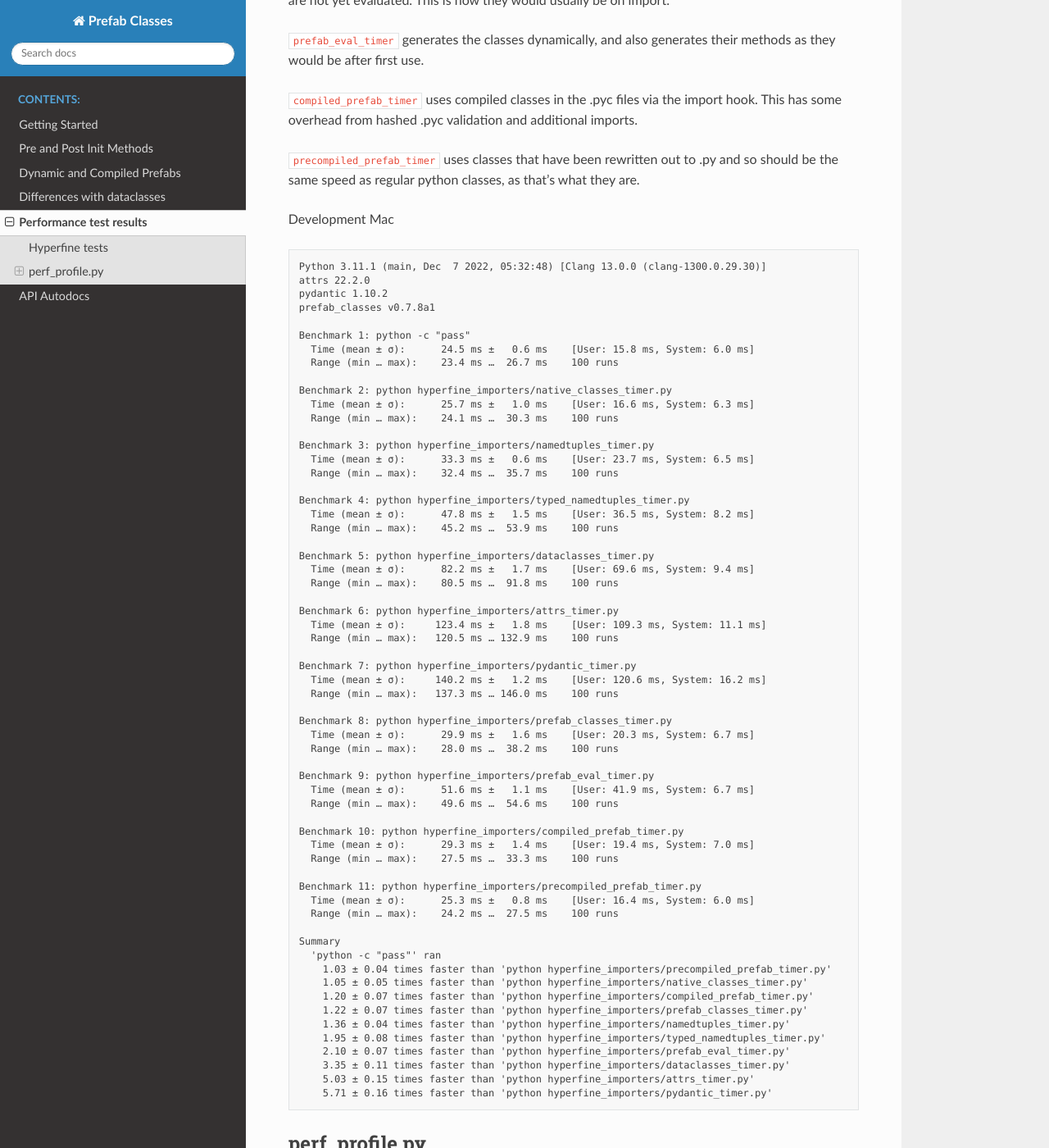
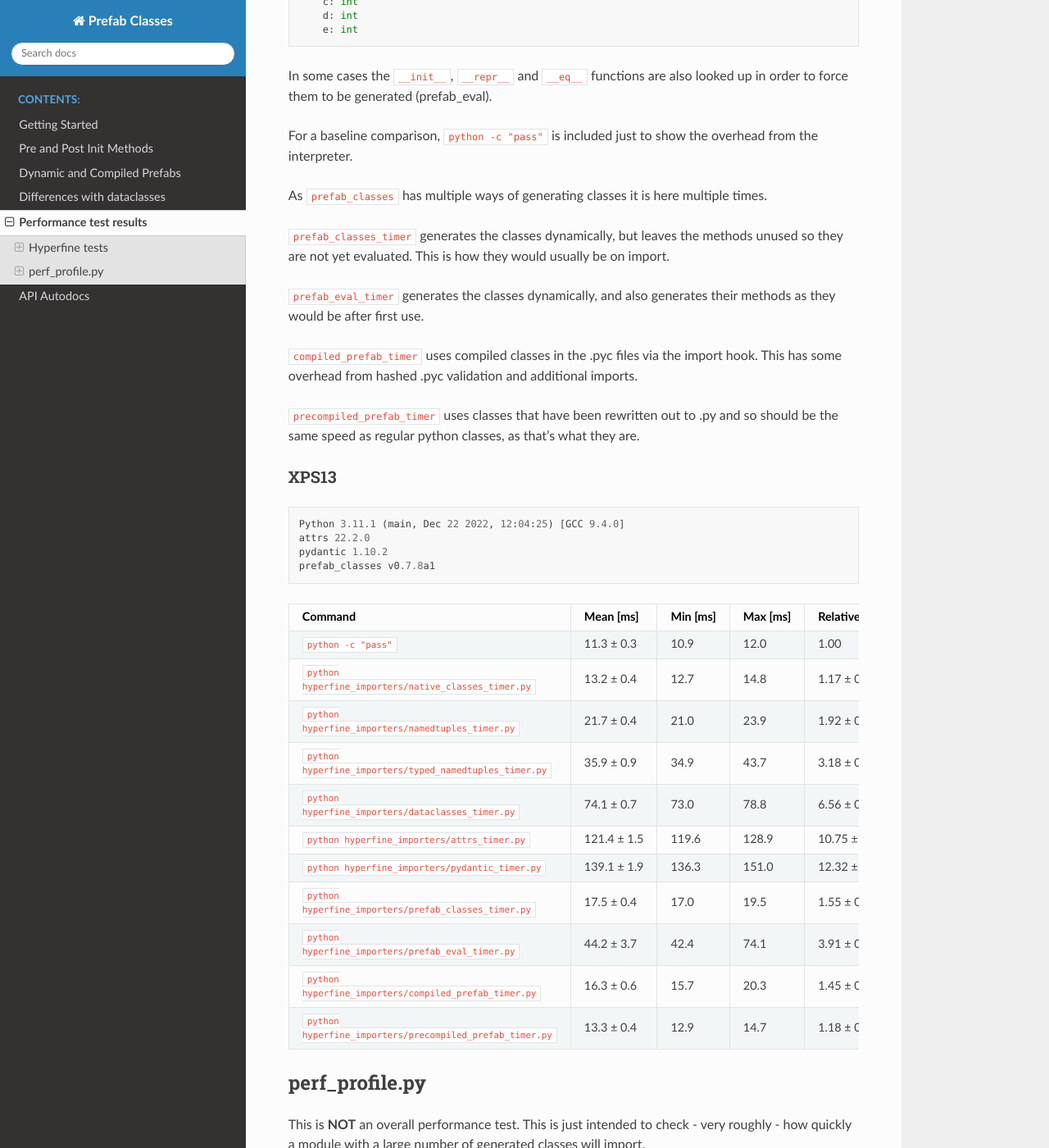
Before and after one commit to DavidCEllis/PrefabClasses, a Sphinx documentation site: the page built from docs/extra/performance_tests.md, in a window 1280 px wide and 1400 px high, scrolled down 566 px. Shown: the whole window at 82% size. Built offline with Sphinx 7.4.7 and the Read the Docs theme 2.0.0, drawn with Linux system fonts in a browser that asks for light colours; some of the changed text lies outside the part shown.

Commit message:
md test result output test configuration

````diff
--- a/docs/extra/performance_tests.md
+++ b/docs/extra/performance_tests.md
@@ -1,14 +1,30 @@
 # Performance test results #
 
-All of these tests are run on the 2018 Macbook Pro I've been using for development
-unless otherwise mentioned.
+Tests are run on 2 different machines.
 
-Macbook: 2.3 GHz Quad-Core Intel Core i5 / 8 GB 2133 MHz LPDDR3
+Rough specs:
+XPS 13 9360 Laptop: Ubuntu 20.04 / Intel(R) Core(TM) i7-7500U CPU @ 2.70GHz / 16 GB 1867MHz LPDDR3
+2018 Macbook: MacOS 12.6 / 2.3 GHz Quad-Core Intel Core i5 / 8 GB 2133 MHz LPDDR3
 
 ## Hyperfine tests ##
 
 This is a series of tests of the time it takes to launch python and generate 100
 classes each with 5 attributes.
+
+The code for each class looks roughly like this:
+
+```python
+@dataclass
+class C0:
+    a: int
+    b: int
+    c: int
+    d: int
+    e: int
+```
+
+In some cases the `__init__`, `__repr__` and `__eq__` functions are also looked up
+in order to force them to be generated (prefab_eval).
 
 For a baseline comparison, `python -c "pass"` is included just to show the overhead
 from the interpreter.
@@ -27,70 +43,29 @@
 `precompiled_prefab_timer` uses classes that have been rewritten out to .py and so
 should be the same speed as regular python classes, as that's what they are.
 
-Development Mac
+### XPS13 ###
+
 ```
-Python 3.11.1 (main, Dec  7 2022, 05:32:48) [Clang 13.0.0 (clang-1300.0.29.30)]
+Python 3.11.1 (main, Dec 22 2022, 12:04:25) [GCC 9.4.0]
 attrs 22.2.0
 pydantic 1.10.2
 prefab_classes v0.7.8a1
+```
 
-Benchmark 1: python -c "pass"
-  Time (mean ± σ):      24.5 ms ±   0.6 ms    [User: 15.8 ms, System: 6.0 ms]
-  Range (min … max):    23.4 ms …  26.7 ms    100 runs
+| Command | Mean [ms] | Min [ms] | Max [ms] | Relative |
+|:---|---:|---:|---:|---:|
+| `python -c "pass"` | 11.3 ± 0.3 | 10.9 | 12.0 | 1.00 |
+| `python hyperfine_importers/native_classes_timer.py` | 13.2 ± 0.4 | 12.7 | 14.8 | 1.17 ± 0.04 |
+| `python hyperfine_importers/namedtuples_timer.py` | 21.7 ± 0.4 | 21.0 | 23.9 | 1.92 ± 0.06 |
+| `python hyperfine_importers/typed_namedtuples_timer.py` | 35.9 ± 0.9 | 34.9 | 43.7 | 3.18 ± 0.11 |
+| `python hyperfine_importers/dataclasses_timer.py` | 74.1 ± 0.7 | 73.0 | 78.8 | 6.56 ± 0.16 |
+| `python hyperfine_importers/attrs_timer.py` | 121.4 ± 1.5 | 119.6 | 128.9 | 10.75 ± 0.28 |
+| `python hyperfine_importers/pydantic_timer.py` | 139.1 ± 1.9 | 136.3 | 151.0 | 12.32 ± 0.32 |
+| `python hyperfine_importers/prefab_classes_timer.py` | 17.5 ± 0.4 | 17.0 | 19.5 | 1.55 ± 0.05 |
+| `python hyperfine_importers/prefab_eval_timer.py` | 44.2 ± 3.7 | 42.4 | 74.1 | 3.91 ± 0.34 |
+| `python hyperfine_importers/compiled_prefab_timer.py` | 16.3 ± 0.6 | 15.7 | 20.3 | 1.45 ± 0.06 |
+| `python hyperfine_importers/precompiled_prefab_timer.py` | 13.3 ± 0.4 | 12.9 | 14.7 | 1.18 ± 0.04 |
 
-Benchmark 2: python hyperfine_importers/native_classes_timer.py
-  Time (mean ± σ):      25.7 ms ±   1.0 ms    [User: 16.6 ms, System: 6.3 ms]
-  Range (min … max):    24.1 ms …  30.3 ms    100 runs
-
-Benchmark 3: python hyperfine_importers/namedtuples_timer.py
-  Time (mean ± σ):      33.3 ms ±   0.6 ms    [User: 23.7 ms, System: 6.5 ms]
-  Range (min … max):    32.4 ms …  35.7 ms    100 runs
-
-Benchmark 4: python hyperfine_importers/typed_namedtuples_timer.py
-  Time (mean ± σ):      47.8 ms ±   1.5 ms    [User: 36.5 ms, System: 8.2 ms]
-  Range (min … max):    45.2 ms …  53.9 ms    100 runs
-
-Benchmark 5: python hyperfine_importers/dataclasses_timer.py
-  Time (mean ± σ):      82.2 ms ±   1.7 ms    [User: 69.6 ms, System: 9.4 ms]
-  Range (min … max):    80.5 ms …  91.8 ms    100 runs
-
-Benchmark 6: python hyperfine_importers/attrs_timer.py
-  Time (mean ± σ):     123.4 ms ±   1.8 ms    [User: 109.3 ms, System: 11.1 ms]
-  Range (min … max):   120.5 ms … 132.9 ms    100 runs
-
-Benchmark 7: python hyperfine_importers/pydantic_timer.py
-  Time (mean ± σ):     140.2 ms ±   1.2 ms    [User: 120.6 ms, System: 16.2 ms]
-  Range (min … max):   137.3 ms … 146.0 ms    100 runs
-
-Benchmark 8: python hyperfine_importers/prefab_classes_timer.py
-  Time (mean ± σ):      29.9 ms ±   1.6 ms    [User: 20.3 ms, System: 6.7 ms]
-  Range (min … max):    28.0 ms …  38.2 ms    100 runs
-
-Benchmark 9: python hyperfine_importers/prefab_eval_timer.py
-  Time (mean ± σ):      51.6 ms ±   1.1 ms    [User: 41.9 ms, System: 6.7 ms]
-  Range (min … max):    49.6 ms …  54.6 ms    100 runs
-
-Benchmark 10: python hyperfine_importers/compiled_prefab_timer.py
-  Time (mean ± σ):      29.3 ms ±   1.4 ms    [User: 19.4 ms, System: 7.0 ms]
-  Range (min … max):    27.5 ms …  33.3 ms    100 runs
-
-Benchmark 11: python hyperfine_importers/precompiled_prefab_timer.py
-  Time (mean ± σ):      25.3 ms ±   0.8 ms    [User: 16.4 ms, System: 6.0 ms]
-  Range (min … max):    24.2 ms …  27.5 ms    100 runs
-
-Summary
-  'python -c "pass"' ran
-    1.03 ± 0.04 times faster than 'python hyperfine_importers/precompiled_prefab_timer.py'
-    1.05 ± 0.05 times faster than 'python hyperfine_importers/native_classes_timer.py'
-    1.20 ± 0.07 times faster than 'python hyperfine_importers/compiled_prefab_timer.py'
-    1.22 ± 0.07 times faster than 'python hyperfine_importers/prefab_classes_timer.py'
-    1.36 ± 0.04 times faster than 'python hyperfine_importers/namedtuples_timer.py'
-    1.95 ± 0.08 times faster than 'python hyperfine_importers/typed_namedtuples_timer.py'
-    2.10 ± 0.07 times faster than 'python hyperfine_importers/prefab_eval_timer.py'
-    3.35 ± 0.11 times faster than 'python hyperfine_importers/dataclasses_timer.py'
-    5.03 ± 0.15 times faster than 'python hyperfine_importers/attrs_timer.py'
-    5.71 ± 0.16 times faster than 'python hyperfine_importers/pydantic_timer.py'
-```
 
 ## perf_profile.py ##
 
````
Also changed, not shown: 2 other files.
